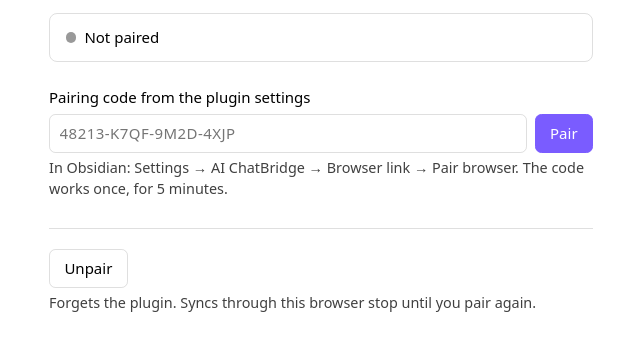
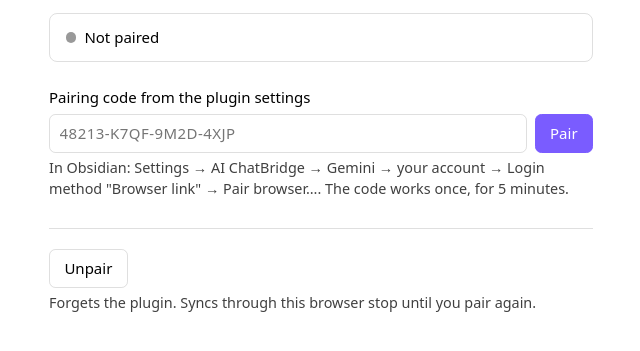
Before and after one commit to Sundowna/obsidian-ai-chatbridge, a browser extension: page extension/src/options.html in a window 1280 px wide. Shown: the part 121-472 px from the top of the page, without its empty margins (319-959 px from the left). Drawn offline with Linux system fonts and the light colour scheme; files that its build step writes are made by us from their sources.

Commit message:
Browser link extension: the pairing hint names the real settings path
Co-Authored-By: Claude Opus 5.5 <noreply@anthropic.com>

```diff
--- a/extension/src/options.html
+++ b/extension/src/options.html
@@ -35,7 +35,7 @@
 			<input id="code" autocomplete="off" spellcheck="false" placeholder="48213-K7QF-9M2D-4XJP">
 			<button id="pair" class="primary">Pair</button>
 		</div>
-		<p class="muted">In Obsidian: Settings → AI ChatBridge → Browser link → Pair browser. The code works once, for 5 minutes.</p>
+		<p class="muted">In Obsidian: Settings → AI ChatBridge → Gemini → your account → Login method "Browser link" → Pair browser…. The code works once, for 5 minutes.</p>
 	</section>
 
 	<section>
```
